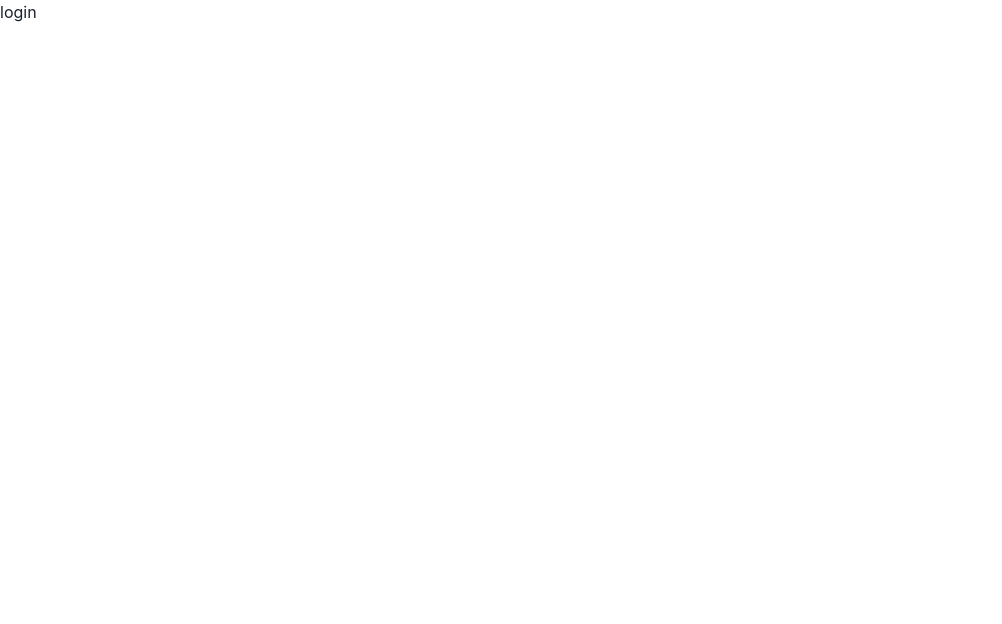
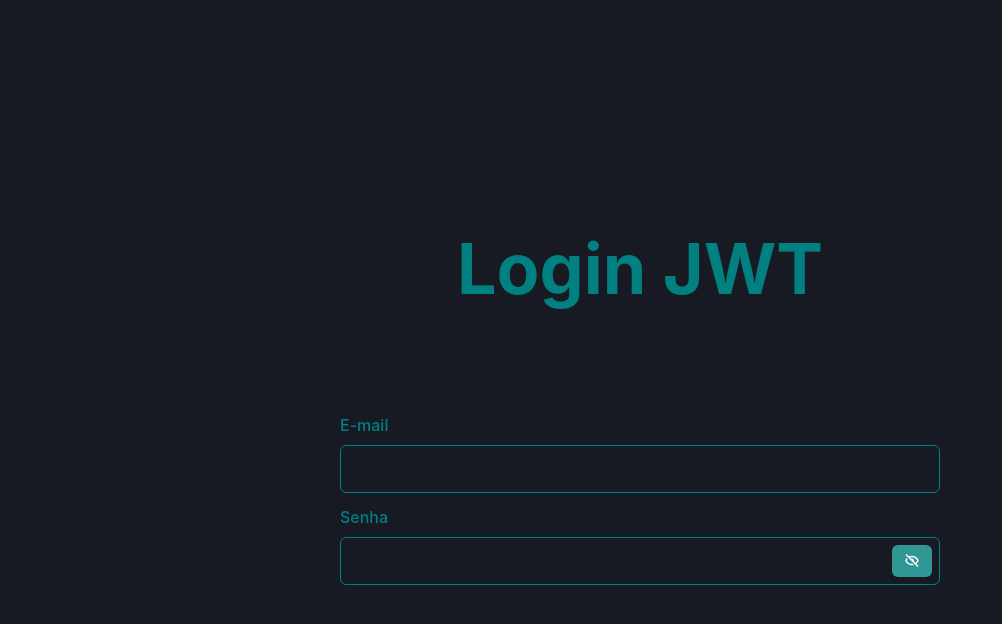
Before and after one commit to Adoilson-Freitas/Login-JWT, a Next.js app: page / in a window 1280 px wide. Shown: the top 624 px of the page, without its empty margins (0-1002 px from the left). Built offline with nearby package versions, Linux system fonts and the light colour scheme.

Commit message:
Create input component

```diff
--- a/pages/_app.tsx
+++ /dev/null
@@ -1,13 +0,0 @@
-import { ChakraProvider } from '@chakra-ui/react'
-
-import type { AppProps } from 'next/app'
-
-function MyApp({ Component, pageProps }: AppProps) {
-  return (
-    <ChakraProvider>
-      <Component {...pageProps} />
-    </ChakraProvider>
-  )
-}
-
-export default MyApp
--- a/pages/index.tsx
+++ /dev/null
@@ -1,7 +0,0 @@
-const Home = () => {
-  return (
-    <h1>login</h1>
-  )
-}
-
-export default Home
--- /dev/null
+++ b/src/components/Input.tsx
@@ -0,0 +1,32 @@
+import {
+  FormControl,
+  Input as ChackraInput,
+  InputProps as ChakraInputProps,
+  FormLabel,
+} from "@chakra-ui/react";
+import { ForwardRefRenderFunction } from "react";
+
+interface InputProps extends ChakraInputProps {
+  name: string;
+  label?: string;
+}
+
+export const Input: ForwardRefRenderFunction<HTMLInputElement, InputProps> = ({
+  name,
+  label,
+  ...rest
+}) => {
+  return (
+    <FormControl>
+      <FormLabel color="teal">{label}</FormLabel>
+      <ChackraInput
+        borderColor="teal"
+        size="lg"
+        pr="4.5rem"
+        name={name}
+        value={name}
+        {...rest}
+      />
+    </FormControl>
+  );
+};
--- /dev/null
+++ b/src/pages/_app.tsx
@@ -0,0 +1,13 @@
+import type { AppProps } from "next/app";
+import { ChakraProvider } from "@chakra-ui/react";
+import { theme } from "../styles/theme";
+
+function MyApp({ Component, pageProps }: AppProps) {
+  return (
+    <ChakraProvider theme={theme}>
+      <Component {...pageProps} />
+    </ChakraProvider>
+  );
+}
+
+export default MyApp;
--- /dev/null
+++ b/src/pages/index.tsx
@@ -0,0 +1,60 @@
+import {
+  Button,
+  Center,
+  Flex,
+  InputGroup,
+  InputRightElement,
+  Stack,
+  Text,
+} from "@chakra-ui/react";
+import { useState } from "react";
+import { Input } from "../components/Input";
+import { BiShow, BiHide } from "react-icons/bi";
+
+const Home = () => {
+  const [email, setEmail] = useState("");
+  const [password, setPassword] = useState("");
+
+  const [show, setShow] = useState(false);
+  const handleClick = () => setShow(!show);
+
+  return (
+    <Flex w="100vw" h="100vh" align="center" justify="center">
+      <Stack spacing={3} w={600}>
+        <Text
+          align="center"
+          mb="20"
+          fontSize="70"
+          color="teal"
+          fontWeight="bold"
+        >
+          Login JWT
+        </Text>
+        <Input
+          label="E-mail"
+          type="email"
+          value={email}
+          onChange={(e) => setEmail(e.target.value)}
+          name="email"
+        />
+
+        <InputGroup>
+          <Input
+            label="Senha"
+            type={show ? "text" : "password"}
+            name="password"
+            value={password}
+            onChange={(e) => setPassword(e.target.value)}
+          />
+          <InputRightElement mt="36px" mr="2">
+            <Button colorScheme="teal" size="sm" onClick={handleClick}>
+              {show ? <BiShow size={25} /> : <BiHide size={25} />}
+            </Button>
+          </InputRightElement>
+        </InputGroup>
+      </Stack>
+    </Flex>
+  );
+};
+
+export default Home;
--- /dev/null
+++ b/src/styles/theme.ts
@@ -0,0 +1,12 @@
+import { extendTheme } from "@chakra-ui/react";
+
+  export const theme = extendTheme ({
+    styles: {
+      global: {
+        body: {
+          bg: 'gray.900',
+          color: 'gray.50'
+        }
+      }
+    }
+  })
```
Also changed, not shown: package.json (+7 -5 lines), 1 other file (tests, documents, lock files or other folders).
